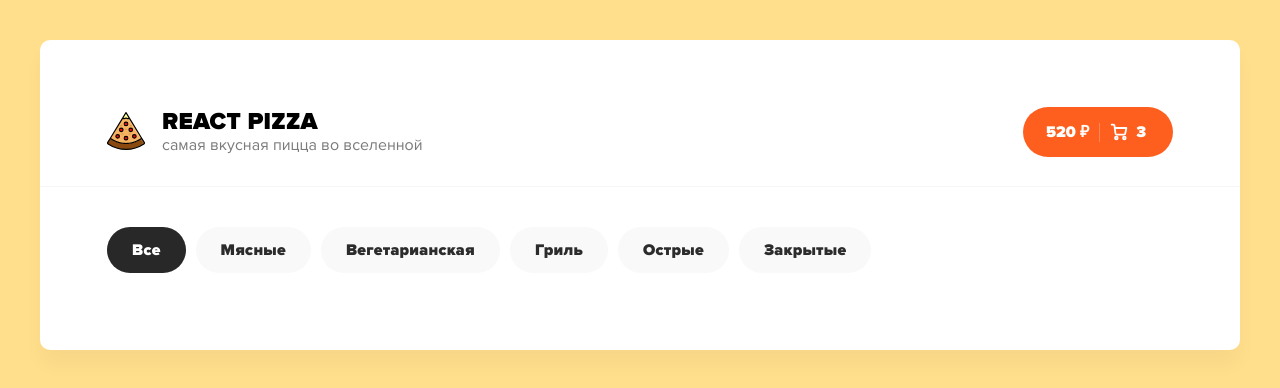
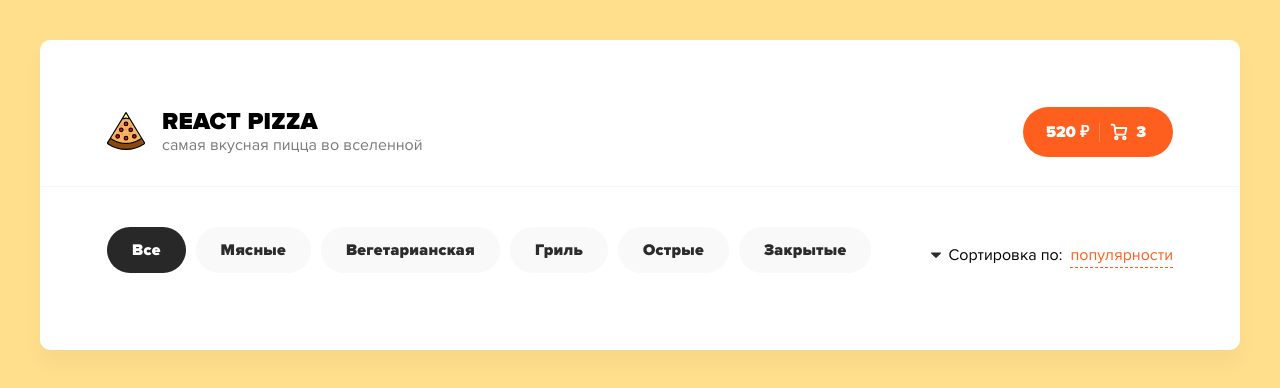
Before and after one commit to shaulaev/react-pizza, a React (Create React App) app: page / in a window 1280 px wide. Shown: the top 388 px of the page. Built offline with nearby package versions, Linux system fonts and the light colour scheme; the HTML template or start-up script is replaced by a standard one.

Commit message:
Made sorting

```diff
--- a/src/App.tsx
+++ b/src/App.tsx
@@ -1,5 +1,5 @@
+import './Nullifying.css';
 import './App.css';
-import './Nullifying.css';
 import { MainPage } from './components/Main/MainPage';
 
 function App() {
--- a/src/components/Categories/Categories.module.scss
+++ b/src/components/Categories/Categories.module.scss
@@ -1,11 +1,17 @@
-.categories, .category, .categoryActive {
+@use "../../assets/colors" as var;
+
+.categoriesMain {
+    justify-content: space-between;
+    margin-top: 40px;
+}
+
+.categories, .category, .categoryActive, .categoriesMain, .sort {
     display: flex;
     align-items: center;
 }
 
-.categories {
+.categories, .categoriesMain {
     flex-wrap: wrap;
-    margin-top: 40px;
 }
 
 .category, .categoryActive {
@@ -40,3 +46,24 @@
         background-color: #000000;
     }
 }
+
+.sort {
+    position: relative;
+    user-select: none;
+    cursor: pointer;
+    .black {
+        margin: 0 8px 0 7px;
+    }
+
+    .orange {
+        color: var.$orange-color;
+        border-bottom: 1px dashed var.$orange-color;
+    }
+
+    svg, .down {
+        transition: .2s;
+    }
+    .down {
+        transform: rotate(180deg);
+    }
+}
--- a/src/components/Categories/Categories.tsx
+++ b/src/components/Categories/Categories.tsx
@@ -1,4 +1,5 @@
 import React, { useState } from 'react'
+import { Sort } from './Sort'
 import cl from "./Categories.module.scss"
 
 export const Categories: React.FC = () => {
@@ -10,12 +11,21 @@ export const Categories: React.FC = () => {
   const [active, setActive] = useState(0)
 
   return (
-    <div className={cl.categories}>{
-    types.map((item, index) => {
-        return (
-            <li key={item} onClick={() => setActive(index)} className={active === index ? cl.categoryActive : cl.category}>{item}</li>
-        )
-    })}
+    <div className={cl.categoriesMain}>
+      <ul className={cl.categories}>
+      {types.map((item, index) => {
+          return (
+              <li key={item}
+              onClick={() => setActive(index)}
+              className={active === index ? cl.categoryActive : cl.category}>
+
+                {item}
+
+              </li>
+          )
+      })}
+      </ul>
+      <Sort />
     </div>
   )
 }
--- /dev/null
+++ b/src/components/Categories/Sort.tsx
@@ -0,0 +1,35 @@
+import React, {useState} from 'react'
+import { Dropdown } from '../UI/Dropdown/Dropdown'
+import cl from "./Categories.module.scss"
+
+export const Sort: React.FC = () => {
+
+  const [dropdown, setDropdown] = useState(false)
+  const [sort, setSort] = useState("популярности")
+  const [allSorts] = useState([
+    "популярности",
+    "по цене",
+    "по алфавиту"
+  ])
+
+  const offDropdownMenu = () => setDropdown(false)
+
+  const changeSort = (par: string) => setSort(par)
+
+  return (
+    <div className={cl.sort} onClick={() => setDropdown(!dropdown)}>
+        <svg className={dropdown ? "" : cl.down} width="10" height="6" viewBox="0 0 10 6" fill="none" xmlns="http://www.w3.org/2000/svg">
+            <path d="M10 5C10 5.16927 9.93815 5.31576 9.81445 5.43945C9.69075 5.56315 9.54427 5.625 9.375 5.625H0.625C0.455729 5.625 0.309245 5.56315 0.185547 5.43945C0.061849 5.31576 0 5.16927 0 5C0 4.83073 0.061849 4.68424 0.185547 4.56055L4.56055 0.185547C4.68424 0.061849 4.83073 0 5 0C5.16927 0 5.31576 0.061849 5.43945 0.185547L9.81445 4.56055C9.93815 4.68424 10 4.83073 10 5Z" fill="#2C2C2C"/>
+        </svg>
+        <p className={cl.black}>Сортировка по:</p>
+        <p className={cl.orange}>{sort}</p>
+        <Dropdown state={dropdown} stateFunc={offDropdownMenu}>
+          {allSorts.map(sort => {
+            return (
+              <li onClick={() => changeSort(sort)}>{sort}</li>
+            )
+          })}
+        </Dropdown>
+    </div>
+  )
+}
--- a/src/components/Main/Content/Content.tsx
+++ b/src/components/Main/Content/Content.tsx
@@ -1,8 +1,13 @@
 import React from 'react'
 import "./Content.scss"
+import { Header } from '../../Header/Header';
+import { Categories } from '../../Categories/Categories'
 
 export const Content: React.FC = () => {
   return (
-    <div>Content</div>
+    <>
+      <Header />
+      <Categories />
+    </>
   )
 }
--- a/src/components/Main/MainPage.tsx
+++ b/src/components/Main/MainPage.tsx
@@ -1,13 +1,11 @@
 import React from 'react'
 import "./Main.scss"
-import { Header } from '../Header/Header';
-import { Categories } from '../Categories/Categories';
+import { Content } from './Content/Content';
 
 export const MainPage: React.FC = () => {
   return (
     <main className='main'>
-      <Header />
-      <Categories/>
+      <Content/>
     </main>
   )
 }
--- /dev/null
+++ b/src/components/UI/Dropdown/Dropdown.module.scss
@@ -0,0 +1,36 @@
+@use "../../../assets/colors" as var;
+
+.dropdownOn, .dropdownOff {
+    position: absolute;
+    width: 200px;
+    height: fit-content;
+    background: #FFFFFF;
+    box-shadow: 0px 5px 15px rgba(0, 0, 0, 0.09);
+    border-radius: 10px;
+    top: 30px;
+    right: 0;
+    transition: .4s;
+}
+
+.dropdownOff {
+    opacity: 0;
+    top: 80px;
+    transition: .4s;
+    pointer-events: none;
+}
+
+.dropdownList {
+    list-style: none;
+
+    li {
+        padding: 15px 20px;
+        transition: .2s;
+        user-select: none;
+
+        &:hover {
+            color: var.$orange-color;
+            background: rgba(254, 95, 30, 0.05);
+            transition: .2s;
+        }
+    }
+}
--- /dev/null
+++ b/src/components/UI/Dropdown/Dropdown.tsx
@@ -0,0 +1,21 @@
+import React from 'react'
+import cl from "./Dropdown.module.scss"
+
+type Props = {
+    state? : boolean,
+    stateFunc? : () => void,
+    children? : React.ReactNode
+}
+
+export const Dropdown: React.FC<Props> = ({state, stateFunc, children}) => {
+
+  return (
+    <>
+    <div className={state ? cl.dropdownOn : cl.dropdownOff}>
+        <ul className={cl.dropdownList} onClick={stateFunc}>
+            {children}
+        </ul>
+    </div>
+    </>
+  )
+}
```
Also changed, not shown: src/components/UI/Modal/Modal.module.scss (added, +22 -0 lines), src/components/UI/Modal/Modal.tsx (added, +18 -0 lines).
